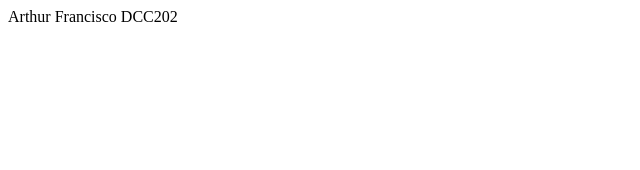
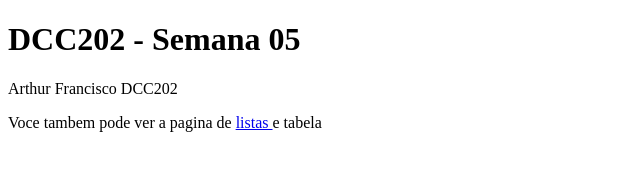
Before and after one commit to ufjf-dcc202/ufjf-dcc202-2026-3-a-atv05-arthurfranciscolh, a plain HTML site: page index.html in a window 1280 px wide. Shown: the whole page, without its empty margins (0-640 px from the left). Drawn offline with Linux system fonts and the light colour scheme.

Commit message:
adiciona navegacao  entre paginas

```diff
--- a/index.html
+++ b/index.html
@@ -6,8 +6,12 @@
     <title>DCC202-Semana05</title>
 </head>
 <body>
-    Arthur
-     Francisco
-            DCC202
+    <h1> DCC202 - Semana 05 </h1>
+    <p>
+        Arthur
+         Francisco
+                DCC202
+    </p>
+    <p> Voce tambem pode ver a pagina de <a href="listas.html">listas </a>e tabela</p>
 </body>
 </html>
```
Also changed, not shown: listas.html (added, +13 -0 lines).
